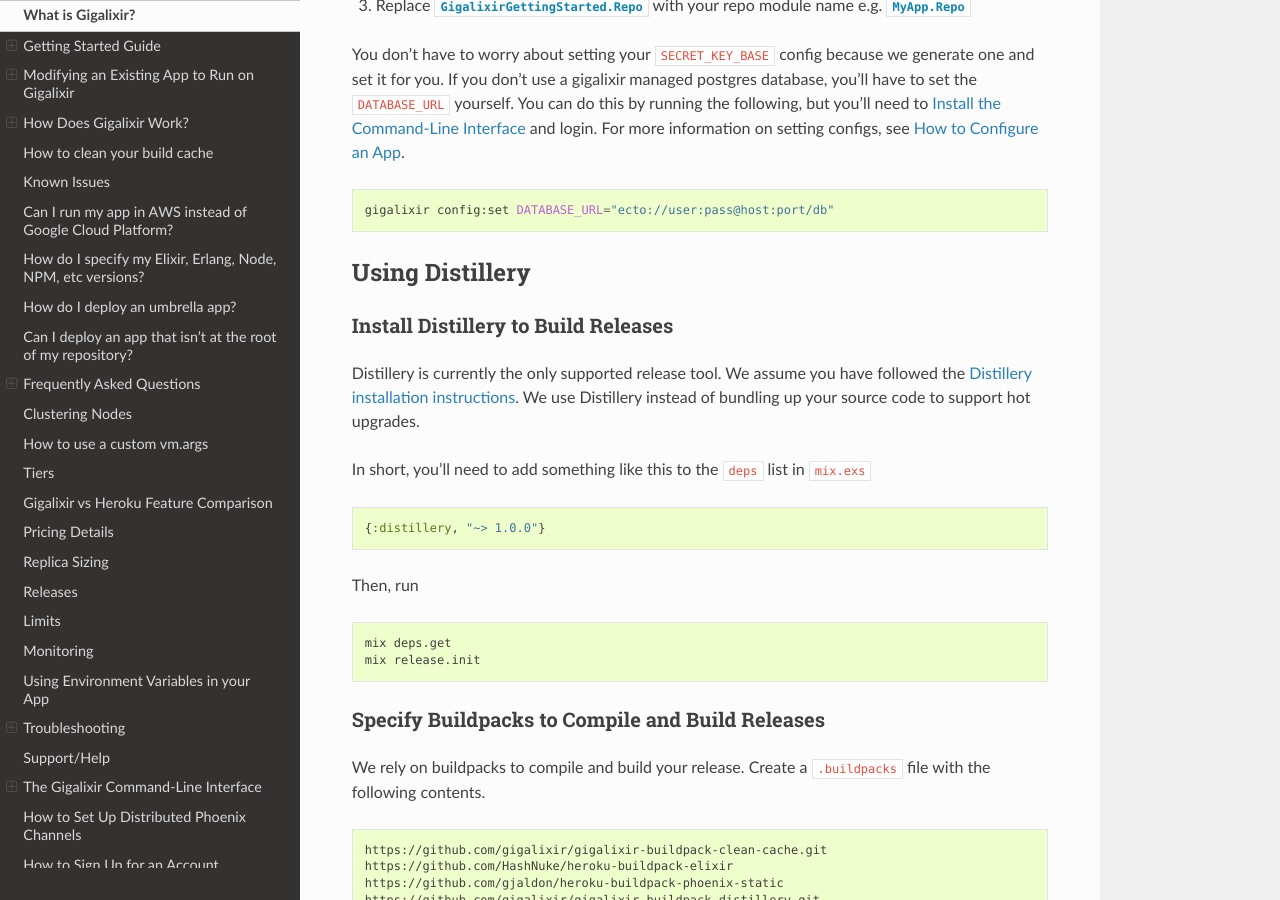
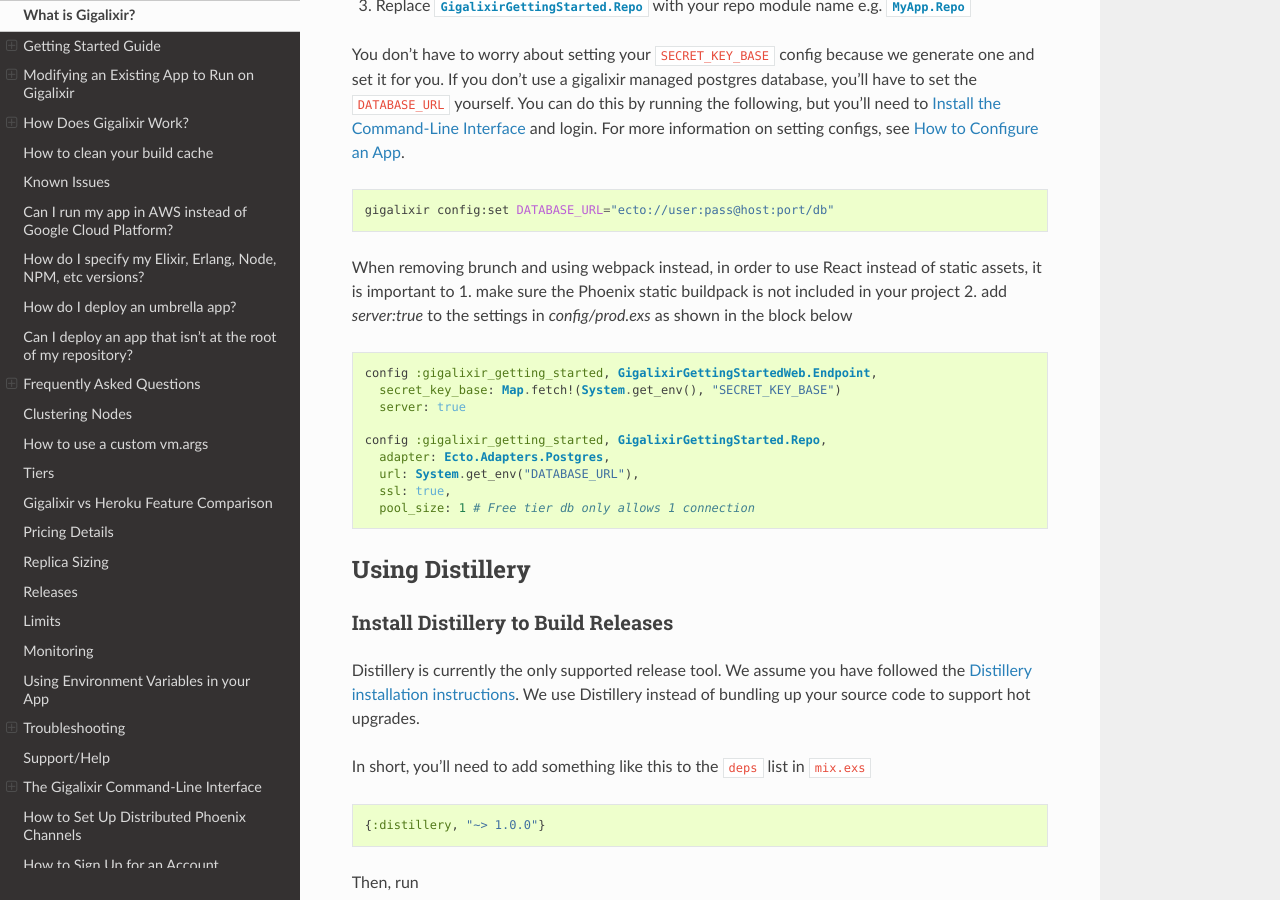
Before and after one commit to gigalixir/gigalixir-cli, a Sphinx documentation site: the page built from docs/source/main.rst, in a window 1280 px wide and 900 px high, scrolled down 5232 px. Built offline with Sphinx 7.4.7 and the Read the Docs theme 2.0.0, drawn with Linux system fonts in a browser that asks for light colours; some of the changed text lies outside the part shown.

Commit message:
Prod.exs settings when using React with Mix
If using React in a project where Brunch has been removed and Webpack has been added in instead
If using Heroku Buildpack for Elixir but not Phoenix Static Buildpack,
`server:true` should be added to `config/prod.exs`

```diff
--- a/docs/source/main.rst
+++ b/docs/source/main.rst
@@ -239,6 +239,22 @@ You don't have to worry about setting your :bash:`SECRET_KEY_BASE` config becaus
     gigalixir config:set DATABASE_URL="ecto://user:pass@host:port/db"
 
 .. _`modifying existing app with distillery`:
+
+When removing brunch and using webpack instead, in order to use React instead of static assets, it is important to
+1. make sure the Phoenix static buildpack is not included in your project
+2. add `server:true` to the settings in `config/prod.exs` as shown in the block below
+
+.. code-block:: elixir
+
+     config :gigalixir_getting_started, GigalixirGettingStartedWeb.Endpoint,
+       secret_key_base: Map.fetch!(System.get_env(), "SECRET_KEY_BASE")
+       server: true
+
+     config :gigalixir_getting_started, GigalixirGettingStarted.Repo,
+       adapter: Ecto.Adapters.Postgres,
+       url: System.get_env("DATABASE_URL"),
+       ssl: true,
+       pool_size: 1 # Free tier db only allows 1 connection
 
 Using Distillery
 ----------------
```
